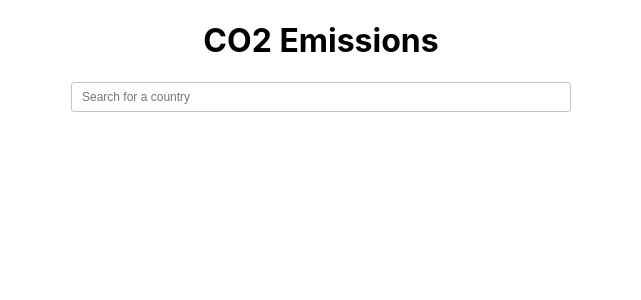
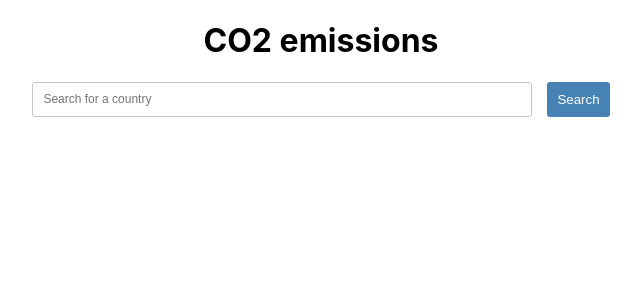
Before and after one commit to tommisoikkeli/CO2-app-ui, a React (Create React App) app in the folder ui/: page / in a window 1280 px wide. Shown: the top 300 px of the page, without its empty margins (319-960 px from the left). Built offline with nearby package versions, Linux system fonts and the light colour scheme.

Commit message:
button component

```diff
--- a/ui/src/App.tsx
+++ b/ui/src/App.tsx
@@ -1,13 +1,13 @@
 import * as React from 'react';
-import TextInput from './components/TextInput/TextInput';
 import {Header} from './components/Header/Header';
+import {Search} from './components/Search/Search';
 
 export default class App extends React.Component<any> {
   public render() {
     return (
       <div className='app-container'>
-        <Header title='CO2 Emissions' />
-        <TextInput placeholder='Search for a country' />
+        <Header title='CO2 emissions' />
+        <Search />
       </div>
     );
   }
--- /dev/null
+++ b/ui/src/components/Button/Button.tsx
@@ -0,0 +1,24 @@
+import * as React from 'react';
+
+interface IButtonProps {
+  onClick?: () => void;
+  text: string;
+  className?: string;
+  type: ButtonType;
+  disabled?: boolean;
+}
+
+export enum ButtonType {
+  DEFAULT = 'default'
+}
+
+export const Button: React.SFC<IButtonProps> = ({onClick, text, className, type, disabled}) => {
+  const additionalClass = className ? className : '';
+  return (
+    <button className={`button-container ${type} ${additionalClass}`}>
+      <div className='button-content' onClick={onClick}>
+        <span>{text}</span>
+      </div>
+    </button>
+  );
+};
--- /dev/null
+++ b/ui/src/components/Button/button.scss
@@ -0,0 +1,22 @@
+.button-container {
+  display: flex;
+  justify-content: center;
+  align-items: center;
+  padding: 10px;
+  border-radius: $border-radius;
+  cursor: pointer;
+  outline: none;
+  border: none;
+
+  &.default {
+    background: $steelblue;
+    &:hover {
+      background: lighten($steelblue, 5%);
+    }
+  }
+
+  .button-content {
+    color: white;
+    flex: 1 1 auto;
+  }
+}
--- /dev/null
+++ b/ui/src/components/Search/Search.tsx
@@ -0,0 +1,17 @@
+import * as React from 'react';
+import TextInput from '../TextInput/TextInput';
+import {Button, ButtonType} from '../Button/Button';
+
+export const Search: React.SFC = () => {
+  return (
+    <div className='search'>
+      <TextInput placeholder='Search for a country' />
+      <Button
+        text='Search'
+        type={ButtonType.DEFAULT}
+        onClick={() => console.log('yaah')}
+        className='search-button'
+      />
+    </div>
+  );
+};
--- /dev/null
+++ b/ui/src/components/Search/search.scss
@@ -0,0 +1,12 @@
+.search {
+  display: flex;
+  justify-content: center;
+  align-items: center;
+
+  .search-button {
+    margin-left: 15px;
+    @include mobile {
+      margin-left: 5px;
+    }
+  }
+}
--- a/ui/src/components/TextInput/textinput.scss
+++ b/ui/src/components/TextInput/textinput.scss
@@ -3,8 +3,12 @@
   justify-content: center;
   align-self: center;
   width: 500px;
-  height: 30px;
+  height: 35px;
   position: relative;
+
+  @include mobile {
+    width: 300px;
+  }
 
   .text-input {
     width: 100%;
@@ -19,7 +23,7 @@
   .clear-field-button-container {
     position: absolute;
     right: 12px;
-    top: 6px;
+    top: 10px;
     background-color: $border-gray;
     height: 15px;
     border-radius: 15px;
--- a/ui/src/styles/main.scss
+++ b/ui/src/styles/main.scss
@@ -1,4 +1,7 @@
 @import 'variables.scss';
+@import 'mixins.scss';
 @import '../App.scss';
 @import '../components/TextInput/textinput.scss';
 @import '../components/Header/header.scss';
+@import '../components/Button/Button.scss';
+@import '../components/Search/search.scss';
--- /dev/null
+++ b/ui/src/styles/mixins.scss
@@ -0,0 +1,20 @@
+$tablet-width: 768px;
+$desktop-width: 1024px;
+
+@mixin tablet {
+  @media (min-width: #{$tablet-width}) and (max-width: #{$desktop-width - 1px}) {
+    @content;
+  }
+}
+
+@mixin desktop {
+  @media (min-width: #{$desktop-width}) {
+    @content;
+  }
+}
+
+@mixin mobile {
+  @media (max-width: #{$tablet-width - 1px}) {
+    @content;
+  }
+}
--- a/ui/src/styles/variables.scss
+++ b/ui/src/styles/variables.scss
@@ -1,6 +1,7 @@
 // colors
 $white: #fff;
 $border-gray: #c7c4c4;
+$steelblue: #4682b4;
 
 // others
 $border-radius: 3px;
```
